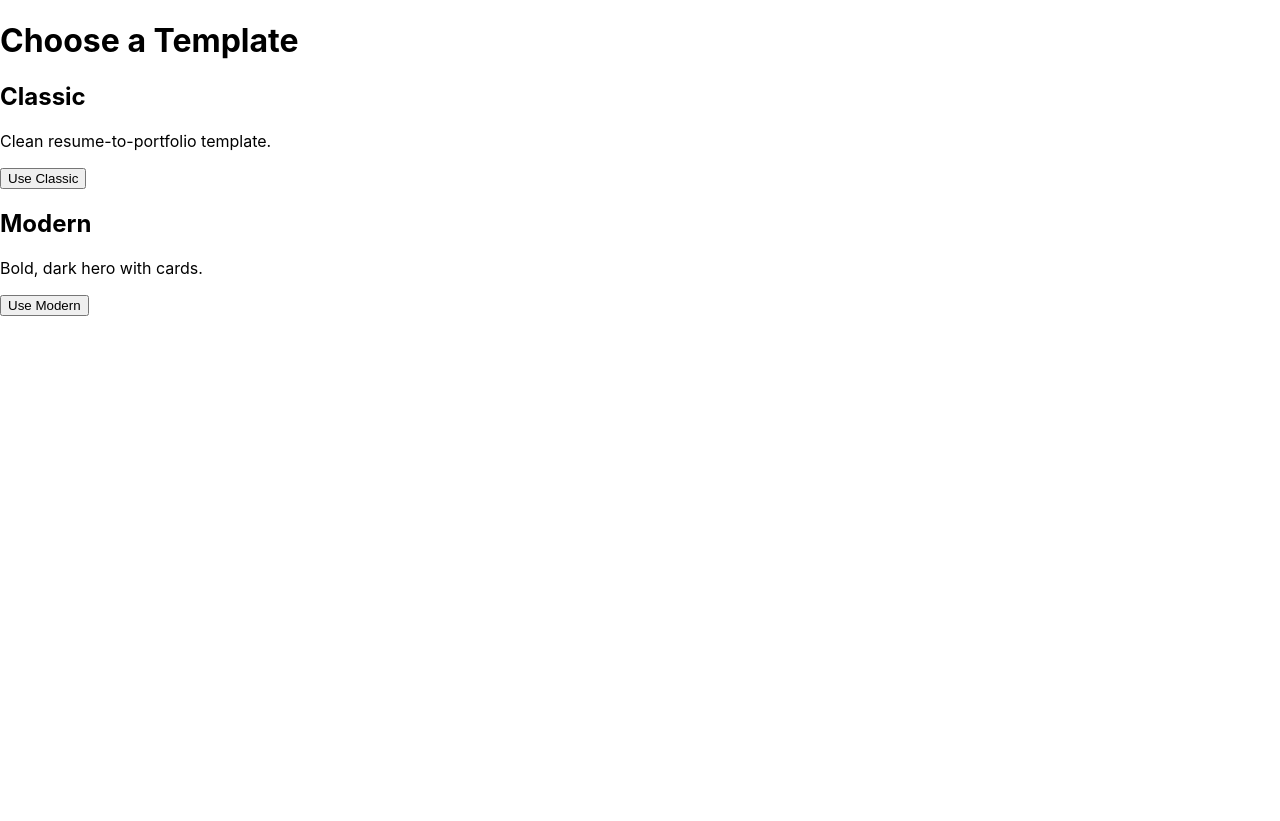
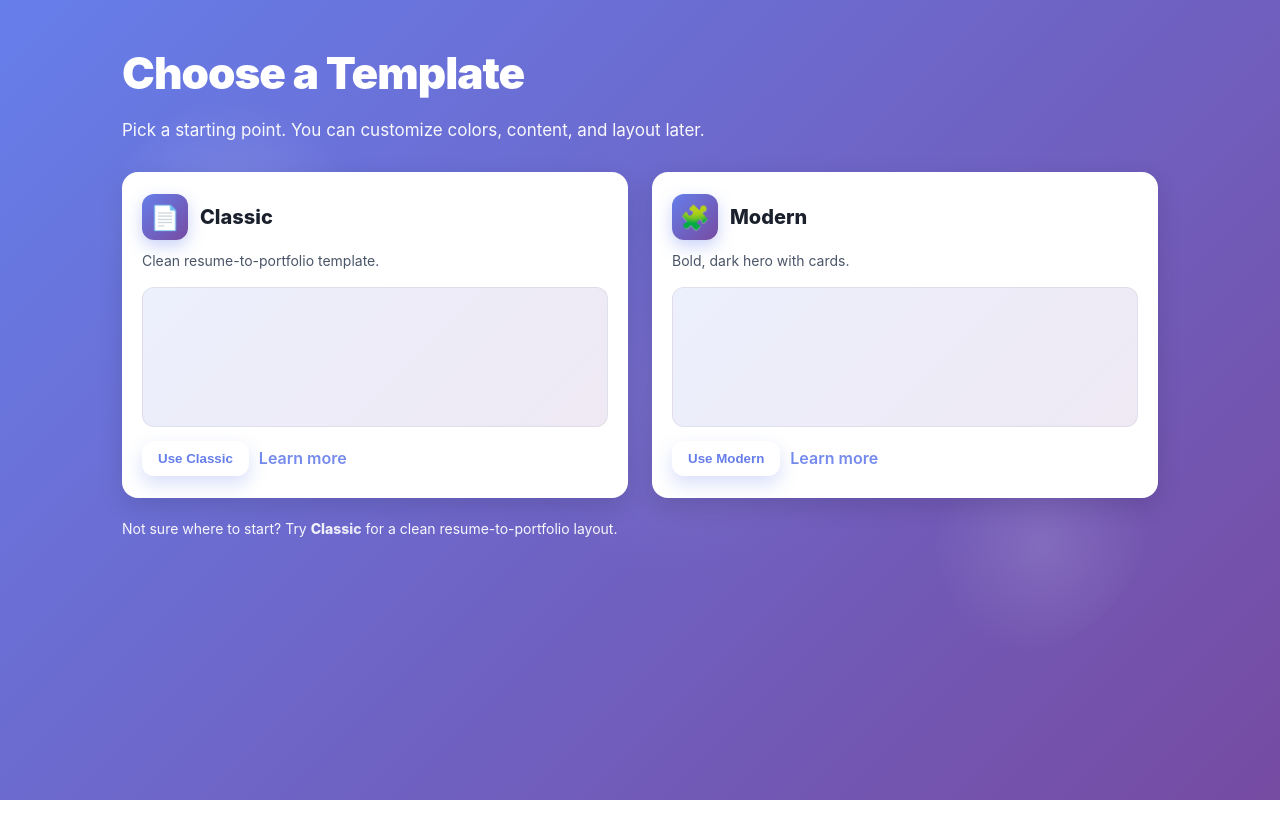
Before and after one commit to RAHASYABARKUR/CoverFolio, a React (Create React App) app in the folder frontend/: page /templates in a window 1280 px wide. After the commit the page ends 800 px from the top, so only its background shows below. Built offline with nearby package versions, Linux system fonts and the light colour scheme; no server answers; the HTML template or start-up script is replaced by a standard one.

Commit message:
Linked templates page with portfolio maker card and edited the layout

```diff
--- a/frontend/src/pages/Home.tsx
+++ b/frontend/src/pages/Home.tsx
@@ -1,6 +1,5 @@
 import React from 'react';
 import { Link } from 'react-router-dom';
-
 
 const Home: React.FC = () => {
   return (
@@ -12,7 +11,6 @@ const Home: React.FC = () => {
       <div style={styles.shape4}></div>
       <div style={styles.shape5}></div>
       <div style={styles.shape6}></div>
-
 
       {/* Top navigation bar */}
       <nav style={styles.navbar}>
@@ -27,6 +25,10 @@ const Home: React.FC = () => {
             </div>
           </div>
           <div style={styles.navButtons}>
+            {/* NEW: Templates link (public) */}
+            <Link to="/templates" style={styles.navLoginButton}>
+              Templates
+            </Link>
             <Link to="/login" style={styles.navLoginButton}>
               Sign In
             </Link>
@@ -37,14 +39,12 @@ const Home: React.FC = () => {
         </div>
       </nav>
 
-
       {/* Hero Section */}
       <div style={styles.content}>
         <div style={styles.heroBadge}>
           <span style={styles.heroBadgeIcon}>✨</span>
           <span style={styles.heroBadgeText}>The Future of Professional Portfolios</span>
         </div>
-
 
         <h1 style={styles.title}>
           Transform Your Resume Into a
@@ -71,6 +71,7 @@ const Home: React.FC = () => {
           >
             Sign Up Free
           </Link>
+
           <Link
             to="/login"
             style={styles.secondaryButton}
@@ -87,11 +88,12 @@ const Home: React.FC = () => {
           </Link>
         </div>
 
-
         {/* Feature cards with enhanced design */}
         <div style={styles.features}>
+          {/* Wrapped first card with Link to /templates */}
+          <Link to="/templates" style={{ textDecoration: 'none', display: 'block' }} aria-label="Open Templates">
             <div
-           style={styles.feature}
+              style={{ ...styles.feature, cursor: 'pointer' }}
               onMouseEnter={(e) => {
                 e.currentTarget.style.transform = 'translateY(-8px)';
                 e.currentTarget.style.boxShadow = '0 20px 40px rgba(0, 0, 0, 0.2)';
@@ -110,6 +112,7 @@ const Home: React.FC = () => {
               </p>
               <div style={styles.featureHighlight}>Quick & Easy</div>
             </div>
+          </Link>
 
           <div
             style={styles.feature}
@@ -157,7 +160,6 @@ const Home: React.FC = () => {
     </div>
   );
 };
-
 
 const styles: { [key: string]: React.CSSProperties } = {
   container: {
@@ -249,11 +251,7 @@ const styles: { [key: string]: React.CSSProperties } = {
     justifyContent: 'space-between',
     alignItems: 'center',
   },
- logoSection: {
-   display: 'flex',
-   alignItems: 'center',
-   gap: '12px',
- },
+  logoSection: { display: 'flex', alignItems: 'center', gap: '12px' },
   logoIconContainer: {
     width: '48px',
     height: '48px',
@@ -264,16 +262,8 @@ const styles: { [key: string]: React.CSSProperties } = {
     justifyContent: 'center',
     boxShadow: '0 8px 24px rgba(0, 0, 0, 0.15)',
   },
- logoIcon: {
-   fontSize: '26px',
- },
- logo: {
-   fontSize: '24px',
-   fontWeight: '800',
-   color: 'white',
-   margin: 0,
-   letterSpacing: '-0.5px',
- },
+  logoIcon: { fontSize: '26px' },
+  logo: { fontSize: '24px', fontWeight: '800', color: 'white', margin: 0, letterSpacing: '-0.5px' },
   logoTagline: {
     fontSize: '11px',
     color: 'rgba(255, 255, 255, 0.85)',
@@ -281,11 +271,7 @@ const styles: { [key: string]: React.CSSProperties } = {
     marginTop: '2px',
     fontWeight: '500',
   },
- navButtons: {
-   display: 'flex',
-   gap: '12px',
-   alignItems: 'center',
- },
+  navButtons: { display: 'flex', gap: '12px', alignItems: 'center' },
   navLoginButton: {
     color: 'white',
     padding: '10px 20px',
@@ -328,21 +314,9 @@ const styles: { [key: string]: React.CSSProperties } = {
     marginBottom: '20px',
     border: '1px solid rgba(255, 255, 255, 0.2)',
   },
- heroBadgeIcon: {
-   fontSize: '14px',
- },
- heroBadgeText: {
-   fontSize: '12px',
-   fontWeight: '600',
-   letterSpacing: '0.3px',
- },
- title: {
-   fontSize: '44px',
-   fontWeight: '900',
-   marginBottom: '16px',
-   lineHeight: '1.2',
-   letterSpacing: '-1px',
- },
+  heroBadgeIcon: { fontSize: '14px' },
+  heroBadgeText: { fontSize: '12px', fontWeight: '600', letterSpacing: '0.3px' },
+  title: { fontSize: '44px', fontWeight: '900', marginBottom: '16px', lineHeight: '1.2', letterSpacing: '-1px' },
   titleHighlight: {
     background: 'linear-gradient(135deg, #fff 0%, rgba(255, 255, 255, 0.8) 100%)',
     WebkitBackgroundClip: 'text',
@@ -416,21 +390,9 @@ const styles: { [key: string]: React.CSSProperties } = {
     marginBottom: '16px',
     boxShadow: '0 6px 16px rgba(102, 126, 234, 0.3)',
   },
- featureIcon: {
-   fontSize: '28px',
- },
- featureTitle: {
-   fontSize: '18px',
-   fontWeight: '700',
-   marginBottom: '8px',
-   color: '#1a202c',
- },
- featureText: {
-   fontSize: '14px',
-   color: '#4a5568',
-   lineHeight: '1.6',
-   marginBottom: '12px',
- },
+  featureIcon: { fontSize: '28px' },
+  featureTitle: { fontSize: '18px', fontWeight: '700', marginBottom: '8px', color: '#1a202c' },
+  featureText: { fontSize: '14px', color: '#4a5568', lineHeight: '1.6', marginBottom: '12px' },
   featureHighlight: {
     display: 'inline-block',
     padding: '4px 12px',
@@ -439,9 +401,7 @@ const styles: { [key: string]: React.CSSProperties } = {
     borderRadius: '6px',
     fontSize: '11px',
     fontWeight: '700',
-   letterSpacing: '0.5px',
   },
 };
 
-
 export default Home;
--- a/frontend/src/pages/TemplateGallery.tsx
+++ b/frontend/src/pages/TemplateGallery.tsx
@@ -1,37 +1,249 @@
-import { useEffect, useState } from "react";
+import React, { useEffect, useState } from "react";
+import { Link } from "react-router-dom";
 import { listTemplates } from "../api/mock";
-import { TemplateDTO } from "../types/portfolio";
+import type { TemplateDTO } from "../types/portfolio";
 
-export default function TemplateGallery() {
+const TemplateGallery: React.FC = () => {
   const [items, setItems] = useState<TemplateDTO[]>([]);
   const [loading, setLoading] = useState(true);
   const [err, setErr] = useState<string | null>(null);
 
   useEffect(() => {
-    listTemplates().then(setItems).catch(e=>setErr(String(e))).finally(()=>setLoading(false));
+    listTemplates()
+      .then(setItems)
+      .catch((e) => setErr(String(e)))
+      .finally(() => setLoading(false));
   }, []);
 
-  if (loading) return <div className="p-8">Loading templates…</div>;
-  if (err) return <div className="p-8 text-red-600">Error: {err}</div>;
+  return (
+    <div style={styles.container}>
+      {/* floating shapes for depth */}
+      <div style={styles.shape1} />
+      <div style={styles.shape2} />
+      <div style={styles.shape3} />
 
-  return (
-    <div className="max-w-6xl mx-auto p-8">
-      <h1 className="text-3xl font-bold mb-6">Choose a Template</h1>
-      <div className="grid grid-cols-1 sm:grid-cols-2 lg:grid-cols-3 gap-6">
-        {items.map(t => (
-          <div key={t.key} className="rounded-2xl shadow p-5 bg-white">
-            {t.preview_image ? <img src={t.preview_image} alt={t.name} className="rounded-xl mb-3" /> : <div className="h-32 rounded-xl bg-gray-100 mb-3" />}
-            <h2 className="text-xl font-semibold">{t.name}</h2>
-            <p className="text-sm text-gray-600 mb-4">{t.description}</p>
+      <div style={styles.content}>
+        <h1 style={styles.title}>Choose a Template</h1>
+        <p style={styles.subtitle}>
+          Pick a starting point. You can customize colors, content, and layout later.
+        </p>
+
+        {loading && <div style={styles.loading}>Loading templates…</div>}
+        {err && <div style={styles.error}>Error: {err}</div>}
+
+        {!loading && !err && (
+          <div style={styles.grid}>
+            {items.map((t) => (
+              <div
+                key={t.key}
+                style={styles.card}
+                onMouseEnter={(e) => {
+                  e.currentTarget.style.transform = "translateY(-8px)";
+                  e.currentTarget.style.boxShadow = "0 20px 40px rgba(0,0,0,0.2)";
+                }}
+                onMouseLeave={(e) => {
+                  e.currentTarget.style.transform = "translateY(0)";
+                  e.currentTarget.style.boxShadow = "0 8px 24px rgba(0,0,0,0.12)";
+                }}
+              >
+                <div style={styles.cardHeader}>
+                  <div style={styles.cardIconWrap}>
+                    <div style={styles.cardIcon}>{t.key === "modern" ? "🧩" : "📄"}</div>
+                  </div>
+                  <h2 style={styles.cardTitle}>{t.name}</h2>
+                </div>
+
+                <p style={styles.cardText}>{t.description}</p>
+
+                {/* preview area (placeholder if no image) */}
+                {t.preview_image ? (
+                  <img src={t.preview_image} alt={t.name} style={styles.preview} />
+                ) : (
+                  <div style={styles.previewPlaceholder} />
+                )}
+
+                <div style={styles.cardActions}>
                   <button
-              className="px-4 py-2 rounded-xl bg-indigo-600 text-white"
+                    style={styles.primaryButton}
+                    onMouseEnter={(e) => {
+                      e.currentTarget.style.transform = "translateY(-3px)";
+                      e.currentTarget.style.boxShadow = "0 12px 30px rgba(102,126,234,0.35)";
+                    }}
+                    onMouseLeave={(e) => {
+                      e.currentTarget.style.transform = "translateY(0)";
+                      e.currentTarget.style.boxShadow = "0 8px 18px rgba(102,126,234,0.25)";
+                    }}
                     onClick={() => window.location.assign(`/editor?template=${t.key}`)}
                   >
                     Use {t.name}
                   </button>
+
+                  <Link
+                    to="/templates"
+                    style={styles.linkGhost}
+                    onMouseEnter={(e) => (e.currentTarget.style.opacity = "1")}
+                    onMouseLeave={(e) => (e.currentTarget.style.opacity = "0.9")}
+                  >
+                    Learn more
+                  </Link>
+                </div>
               </div>
             ))}
           </div>
+        )}
+
+        <div style={styles.footerHint}>
+          Not sure where to start? Try <span style={styles.accent}>Classic</span> for a clean resume-to-portfolio layout.
+        </div>
+      </div>
     </div>
   );
-}
+};
+
+const styles: { [k: string]: React.CSSProperties } = {
+  container: {
+    minHeight: "100vh",
+    background: "linear-gradient(135deg, #667eea 0%, #764ba2 100%)",
+    position: "relative",
+    overflow: "hidden",
+    padding: "40px 0 80px",
+  },
+  content: {
+    maxWidth: 1100,
+    margin: "0 auto",
+    padding: "0 32px",
+    color: "white",
+    position: "relative",
+    zIndex: 1,
+  },
+  title: {
+    fontSize: 44,
+    fontWeight: 900,
+    letterSpacing: -1,
+    margin: "6px 0 8px",
+  },
+  subtitle: {
+    fontSize: 17,
+    opacity: 0.95,
+    maxWidth: 720,
+    lineHeight: 1.6,
+    marginBottom: 28,
+  },
+  grid: {
+    display: "grid",
+    gap: 24,
+    gridTemplateColumns: "repeat(auto-fit, minmax(280px, 1fr))",
+  },
+  card: {
+    background: "white",
+    color: "#1a202c",
+    borderRadius: 16,
+    padding: "22px 20px",
+    boxShadow: "0 8px 24px rgba(0,0,0,0.12)",
+    transition: "all .25s ease",
+  },
+  cardHeader: {
+    display: "flex",
+    alignItems: "center",
+    gap: 12,
+    marginBottom: 10,
+  },
+  cardIconWrap: {
+    width: 46,
+    height: 46,
+    borderRadius: 12,
+    background: "linear-gradient(135deg, #667eea 0%, #764ba2 100%)",
+    display: "flex",
+    alignItems: "center",
+    justifyContent: "center",
+    boxShadow: "0 6px 16px rgba(102,126,234,0.35)",
+  },
+  cardIcon: { fontSize: 24 },
+  cardTitle: { fontSize: 20, fontWeight: 800, margin: 0 },
+  cardText: { color: "#4a5568", fontSize: 14, lineHeight: 1.6, margin: "6px 0 14px" },
+  preview: {
+    width: "100%",
+    height: 140,
+    objectFit: "cover",
+    borderRadius: 12,
+    border: "1px solid rgba(0,0,0,0.06)",
+    marginBottom: 14,
+  },
+  previewPlaceholder: {
+    height: 140,
+    borderRadius: 12,
+    background:
+      "linear-gradient(135deg, rgba(102,126,234,0.12) 0%, rgba(118,75,162,0.12) 100%)",
+    border: "1px solid rgba(0,0,0,0.06)",
+    marginBottom: 14,
+  },
+  cardActions: {
+    display: "flex",
+    alignItems: "center",
+    gap: 10,
+  },
+  primaryButton: {
+    background: "#ffffff",
+    color: "#667eea",
+    border: "none",
+    borderRadius: 12,
+    padding: "10px 16px",
+    fontWeight: 700,
+    boxShadow: "0 8px 18px rgba(102,126,234,0.25)",
+    cursor: "pointer",
+    transition: "all .2s ease",
+  },
+  linkGhost: {
+    color: "#667eea",
+    textDecoration: "none",
+    fontWeight: 600,
+    opacity: 0.9,
+  },
+  loading: { padding: "24px 0", fontSize: 16 },
+  error: { padding: "24px 0", fontSize: 16, color: "#fee2e2", fontWeight: 600 },
+  footerHint: {
+    marginTop: 22,
+    fontSize: 14,
+    opacity: 0.95,
+  },
+  accent: {
+    fontWeight: 800,
+    background: "linear-gradient(135deg, #fff 0%, rgba(255,255,255,0.85) 100%)",
+    WebkitBackgroundClip: "text",
+    WebkitTextFillColor: "transparent",
+  },
+  // soft floating shapes
+  shape1: {
+    position: "absolute",
+    top: "12%",
+    left: "8%",
+    width: 260,
+    height: 260,
+    borderRadius: "50%",
+    background: "radial-gradient(circle, rgba(255,255,255,0.15) 0%, transparent 70%)",
+    pointerEvents: "none",
+  },
+  shape2: {
+    position: "absolute",
+    right: "10%",
+    bottom: "18%",
+    width: 220,
+    height: 220,
+    borderRadius: "30% 70% 70% 30% / 30% 30% 70% 70%",
+    background: "radial-gradient(circle, rgba(255,255,255,0.12) 0%, transparent 70%)",
+    pointerEvents: "none",
+  },
+  shape3: {
+    position: "absolute",
+    left: "55%",
+    top: "50%",
+    width: 380,
+    height: 380,
+    borderRadius: "50%",
+    transform: "translate(-50%, -50%)",
+    background: "radial-gradient(circle, rgba(255,255,255,0.06) 0%, transparent 70%)",
+    pointerEvents: "none",
+  },
+};
+
+export default TemplateGallery;
```
Lines whose indentation alone changed are shown as unchanged.
